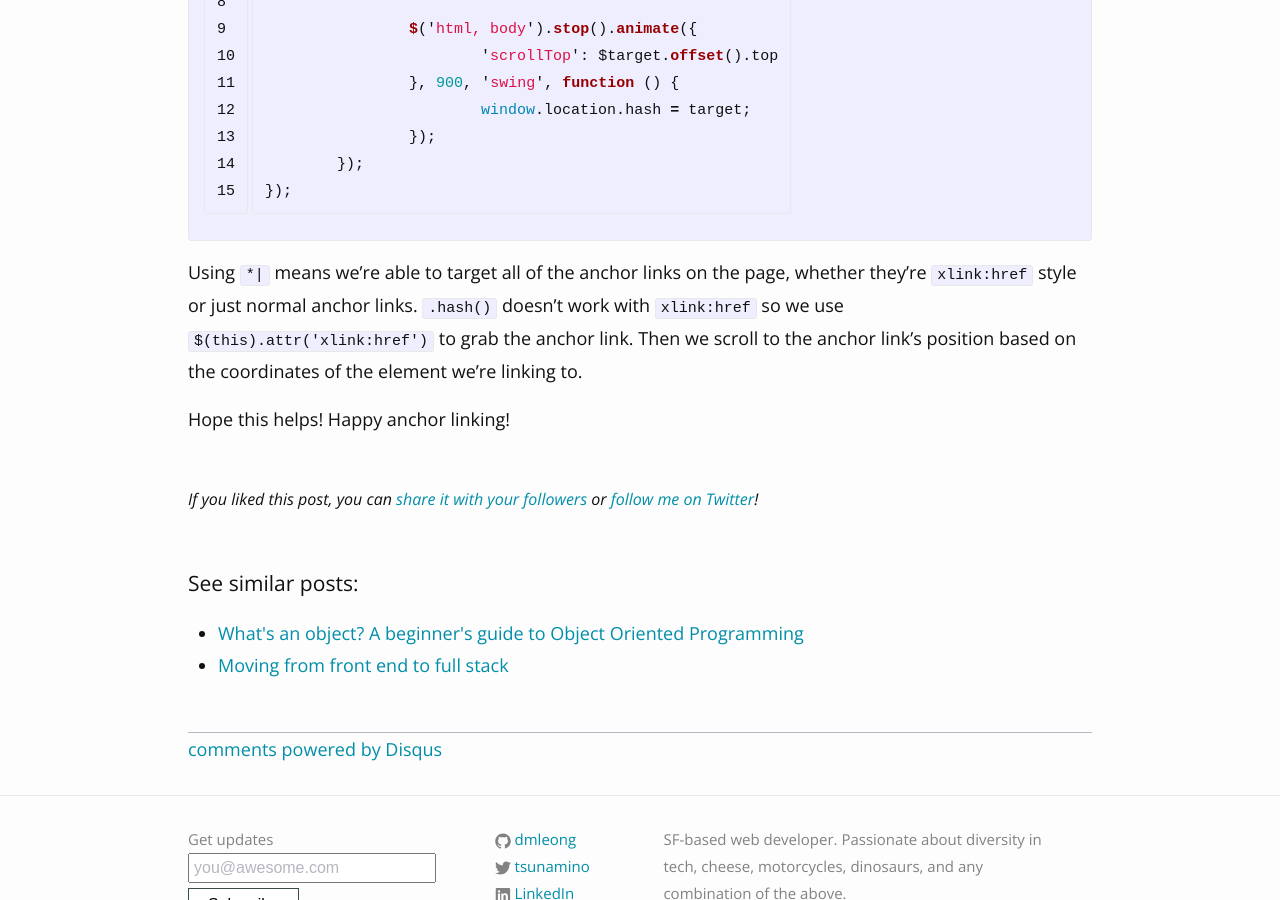
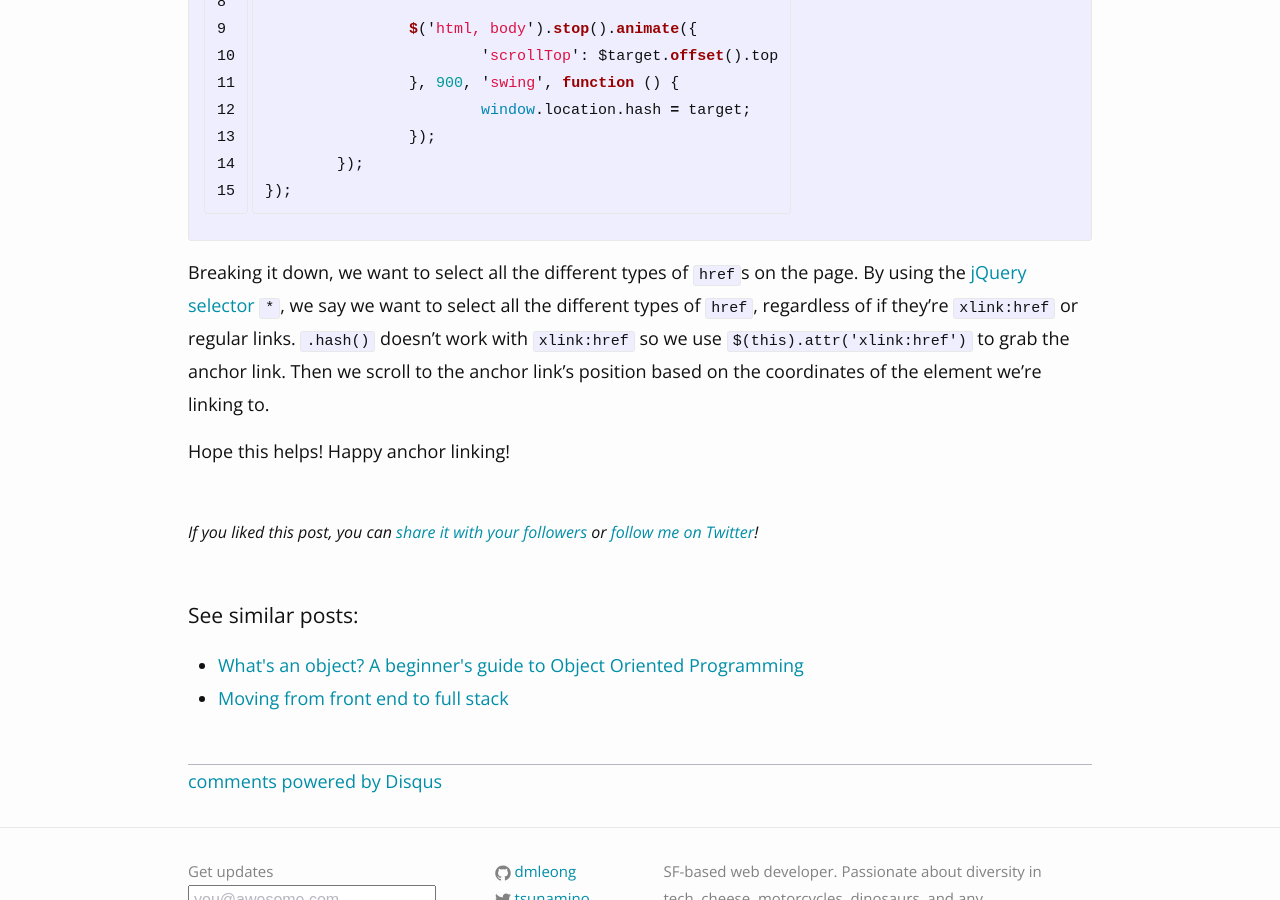
Before and after one commit to dmleong/dmleong.github.io, a Jekyll site: the page built from _posts/2015-06-03-svg-anchor-links.markdown, in a window 1280 px wide and 900 px high, scrolled down 2913 px. Built offline with Jekyll 4.4.1, drawn with Linux system fonts in a browser that asks for light colours; comment, search, counter and statistics services are not loaded.

Commit message:
Maybe more clearer still

```diff
--- a/_posts/2015-06-03-svg-anchor-links.markdown
+++ b/_posts/2015-06-03-svg-anchor-links.markdown
@@ -86,6 +86,6 @@ $(document).ready(function() {
 });
 {% endhighlight %}
 
-Using `*|` means  we're able to target all of the anchor links on the page, whether they're `xlink:href` style or just normal anchor links. `.hash()` doesn't work with `xlink:href` so we use `$(this).attr('xlink:href')` to grab the anchor link. Then we scroll to the anchor link's position based on the coordinates of the element we're linking to.
+Breaking it down, we want to select all the different types of `href`s on the page. By using the <a href="http://www.w3schools.com/jquery/jquery_ref_selectors.asp">jQuery selector</a> `*`, we say we want to select all the different types of `href`, regardless of if they're `xlink:href` or regular links. `.hash()` doesn't work with `xlink:href` so we use `$(this).attr('xlink:href')` to grab the anchor link. Then we scroll to the anchor link's position based on the coordinates of the element we're linking to.
 
 Hope this helps! Happy anchor linking!
```
